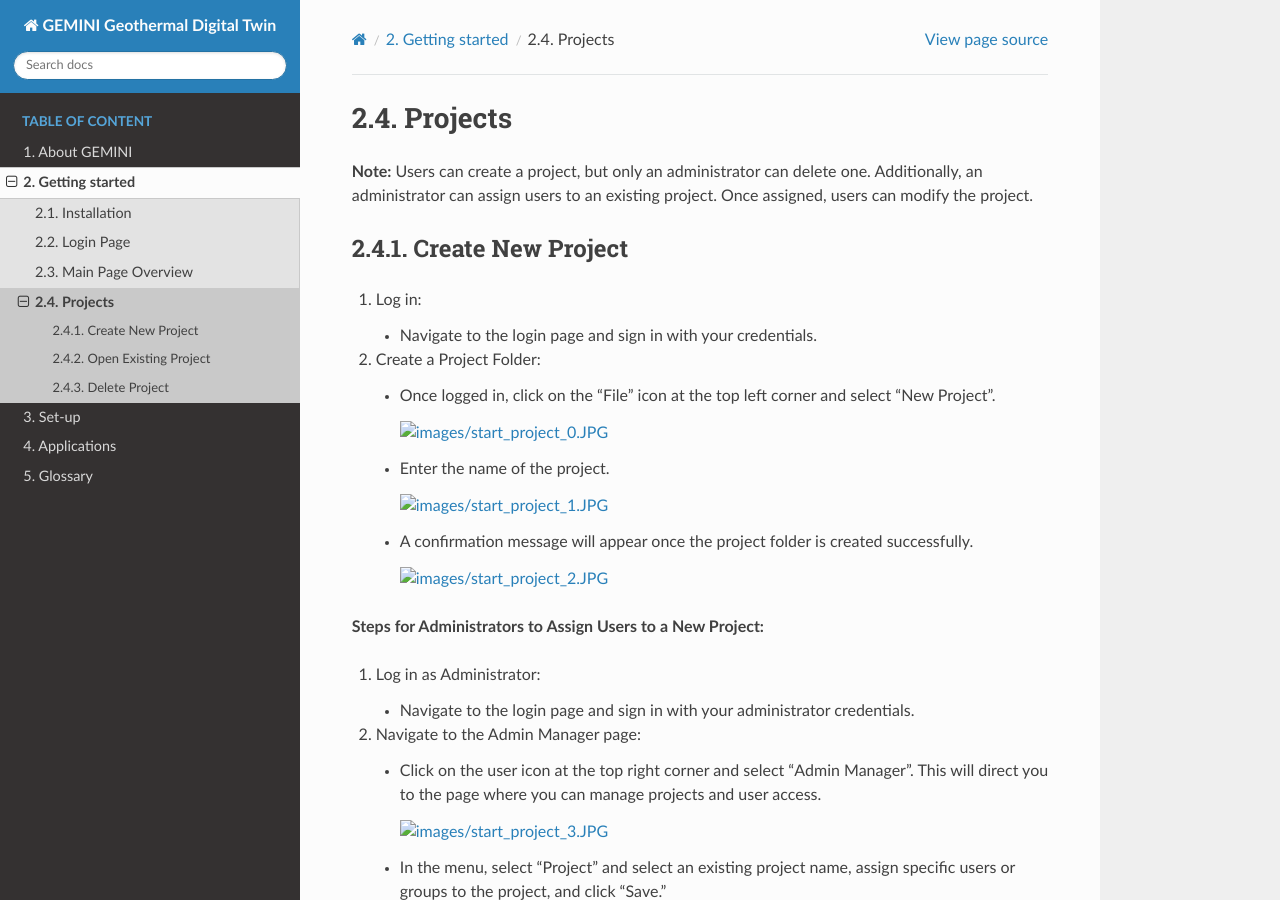
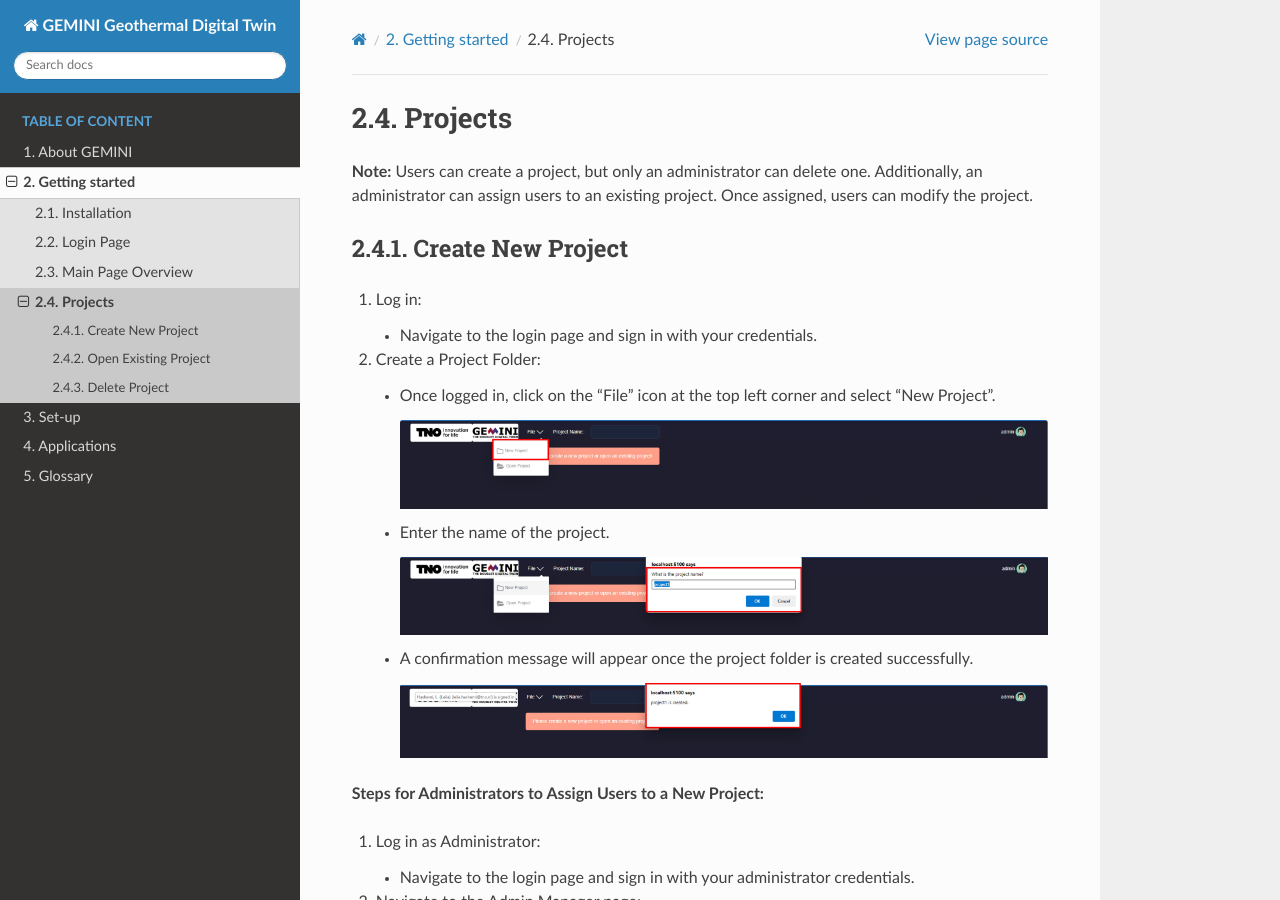
Before and after one commit to GEMINI-Digital-Twin/gemini-documentation, a Sphinx documentation site: the page built from source/start_projects.rst, in a window 1280 px wide and 900 px high. Built offline with Sphinx 7.4.7 and the Read the Docs theme 2.0.0, drawn with Linux system fonts in a browser that asks for light colours.

Commit message:
update case-sensitive

```diff
--- a/source/start_projects.rst
+++ b/source/start_projects.rst
@@ -14,18 +14,18 @@
 
    - Once logged in, click on the "File" icon at the top left corner and select "New Project".
 
-    .. image:: images/start_project_0.JPG
+    .. image:: images/Start_project_0.jpg
         :width: 100%
 
    - Enter the name of the project.
 
-    .. image:: images/start_project_1.JPG
+    .. image:: images/Start_project_1.jpg
         :width: 100%
 
 
    - A confirmation message will appear once the project folder is created successfully.
 
-    .. image:: images/start_project_2.JPG
+    .. image:: images/Start_project_2.jpg
         :width: 100%
 
 
@@ -40,17 +40,17 @@
 
    - Click on the user icon at the top right corner and select "Admin Manager". This will direct you to the page where you can manage projects and user access.
 
-    .. image:: images/start_project_3.JPG
+    .. image:: images/Start_project_3.jpg
         :width: 100%
 
    - In the menu, select "Project" and select an existing project name, assign specific users or groups to the project, and click "Save."
 
-    .. image:: images/start_project_5.JPG
+    .. image:: images/Start_project_5.jpg
         :width: 100%
 
    - You can find the list of registered users and their groups under the "User" option.
 
-    .. image:: images/start_project_6.JPG
+    .. image:: images/Start_project_6.jpg
         :width: 100%
 
 
@@ -66,22 +66,22 @@
 
    - Once logged in, click on the "File" icon at the top left corner and select "Open Project".
 
-    .. image:: images/start_project_8.JPG
+    .. image:: images/Start_project_8.jpg
         :width: 100%
 
    - Find the name of the projects that are assigned to your account, select the desired project and click "Open".
 
-    .. image:: images/start_project_9.JPG
+    .. image:: images/Start_project_9.jpg
         :width: 100%
 
    - A confirmation message will appear once the selected project is loaded successfully.
 
-    .. image:: images/start_project_10.JPG
+    .. image:: images/Start_project_10.jpg
         :width: 100%
 
    - Then you will be directed to the main page of the project.
 
-    .. image:: images/start_project_11.JPG
+    .. image:: images/Start_project_11.jpg
         :width: 100%
 
 Delete Project
@@ -99,12 +99,12 @@
 
    - Once logged in, open the project (following the steps in the previous section). Click on the "File" icon at the top left corner and select "Delete Project".
 
-    .. image:: images/start_project_12.JPG
+    .. image:: images/Start_project_12.jpg
         :width: 100%
 
    - Confirm the deletion when prompted.
 
-    .. image:: images/start_project_13.JPG
+    .. image:: images/Start_project_13.jpg
         :width: 100%
 
    - Once confirmed, close the project.
```
